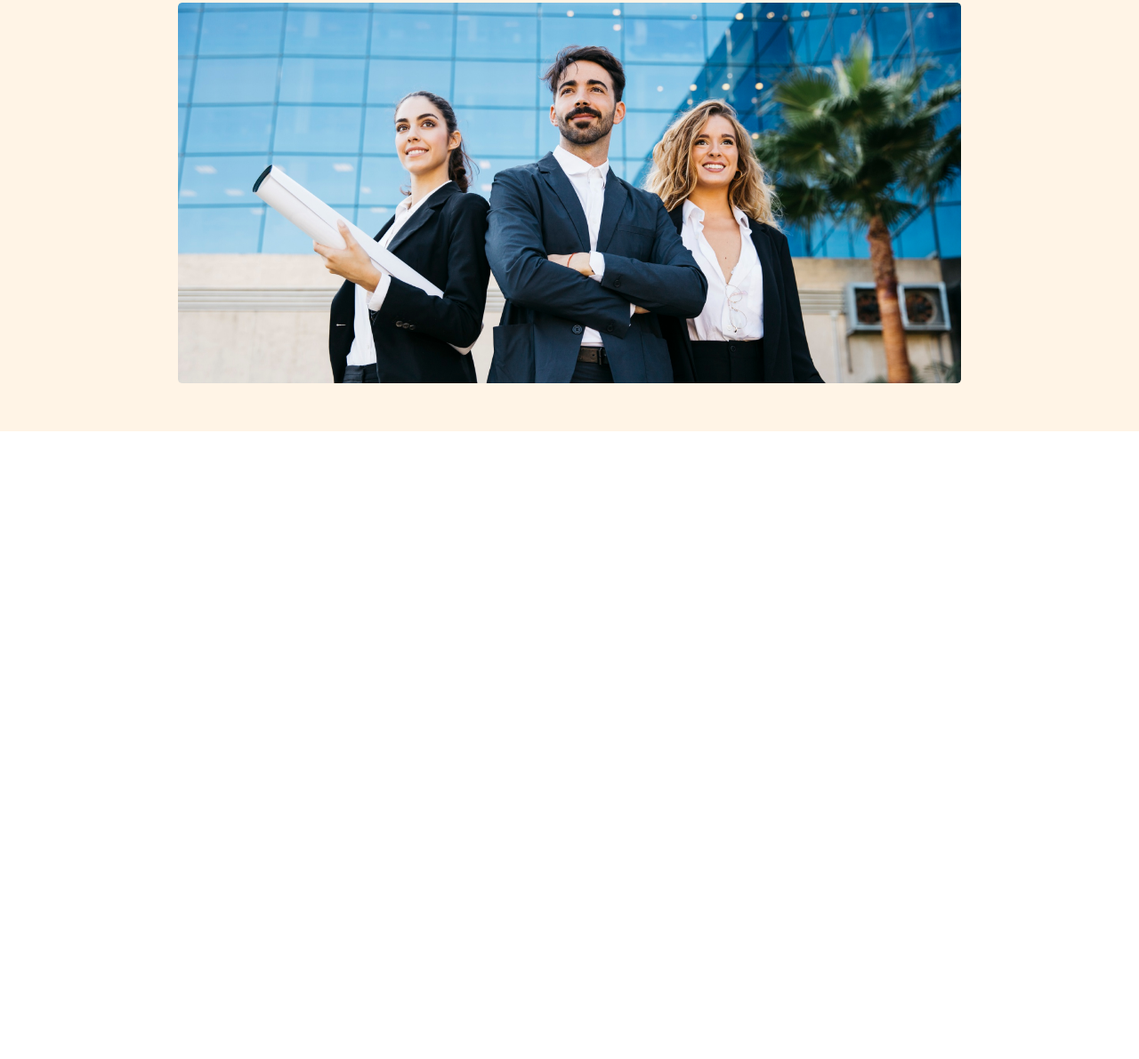
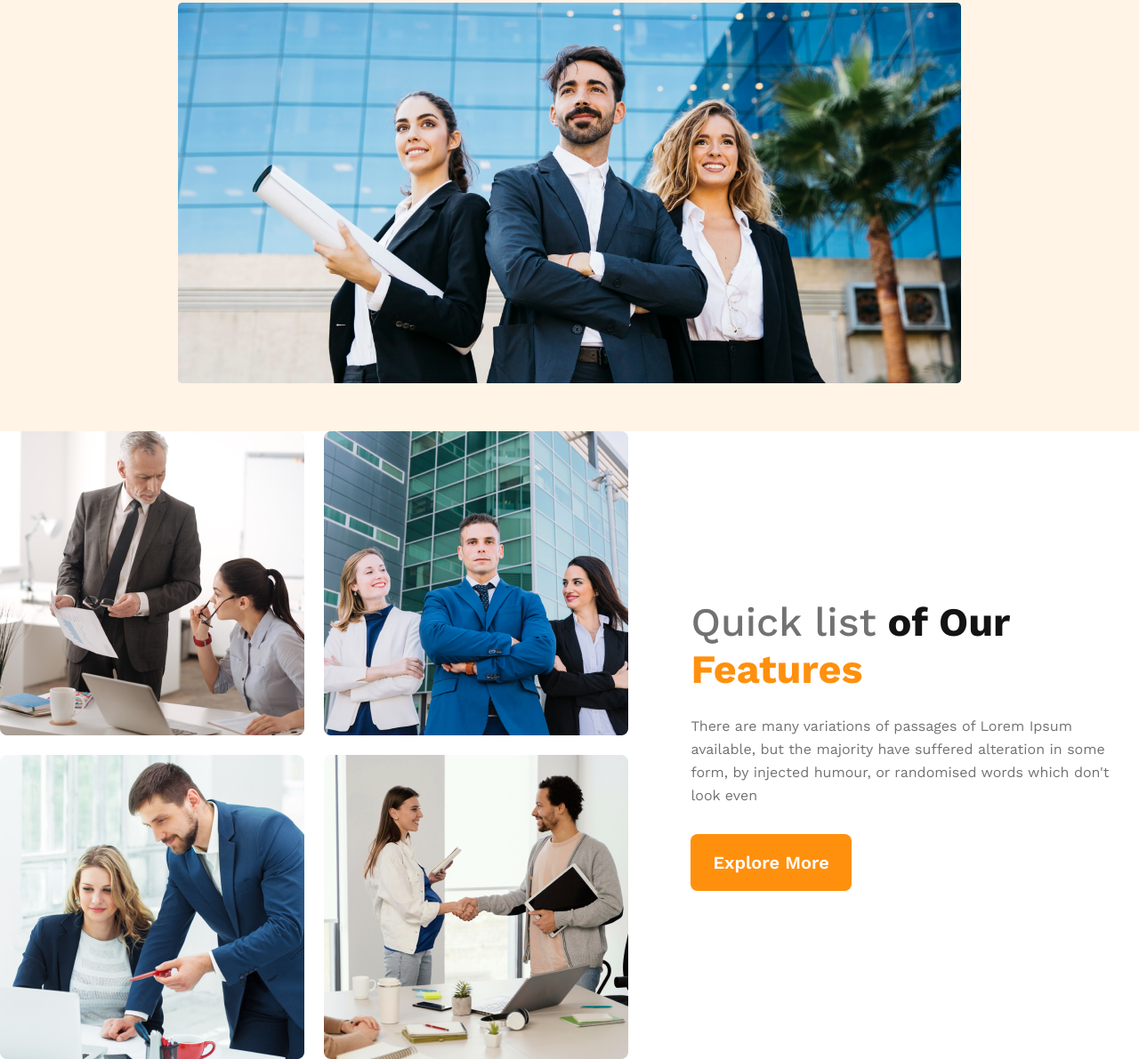
Before and after one commit to shakirniloy/g3-architects, a plain HTML site: page index.html in a window 1280 px wide. Shown: the part 580-1771 px from the top of the page at 89% size. Before the commit the page ends 1065 px from the top, so only its background shows below. Drawn offline with nearby package versions, Linux system fonts and the light colour scheme.

Commit message:
feature content added

```diff
--- a/index.html
+++ b/index.html
@@ -8,6 +8,7 @@
     <link rel="stylesheet" href="./styles/styles.css">
 </head>
 <body>
+    <!-- header section -->
     <header>
         <!-- navigation section -->
         <nav>
@@ -30,7 +31,20 @@
         </div>
     </header>
     <main>
-
+        <!-- teams section -->
+        <section class="teams-container">
+            <div class="teams-image-container">
+                <img src="./images/team1.png" alt="">
+                <img src="./images/team2.png" alt="">
+                <img src="./images/team3.png" alt="">
+                <img src="./images/team4.png" alt="">
+            </div>
+            <div class="teams-content">
+                <h3 class="teams-title"><span class="quick-list">Quick list</span> <span class="our">of Our</span> <span class="text-features">Features</span></h3>
+                <p class="teams-description">There are many variations of passages of Lorem Ipsum available, but the majority have suffered alteration in some form, by injected humour, or randomised words which don't look even</p>
+                <button class="btn-primary">Explore More</button>
+            </div>
+        </section>
     </main>
     <footer>
 
--- a/styles/styles.css
+++ b/styles/styles.css
@@ -83,6 +83,52 @@ nav ul li a:hover{
     margin-top: 50px;
 }
 
+/* main styles */
+main{
+    max-width: 1440px;
+    margin: 0 auto;
+}
+
+/* teams styles */
+.teams-container{
+    display: flex;
+    align-items: center;
+    gap: 70px;
+}
+
+.teams-image-container{
+    display: grid;
+    grid-template-columns: repeat(2, 1fr);
+    gap: 1.4rem;
+}
+.teams-title{
+    font-size: 2.8rem;
+}
+
+.quick-list{
+    color: #727272;
+    font-size: 45px;
+    font-weight: 500;
+}
+
+.our{
+    color:#131313;
+    font-size: 45px;
+    font-weight: 700;
+}
+
+.text-features{
+    color: #FF900E;
+    font-size: 45px;
+    font-weight: 700;
+}
+
+.teams-description{
+    color:#727272;
+    line-height: 26px;
+    margin: 25px 0 30px;
+}
+
 /* mobile responsive */
 @media screen and (max-width: 576px) {
     /* header responsive */
```
